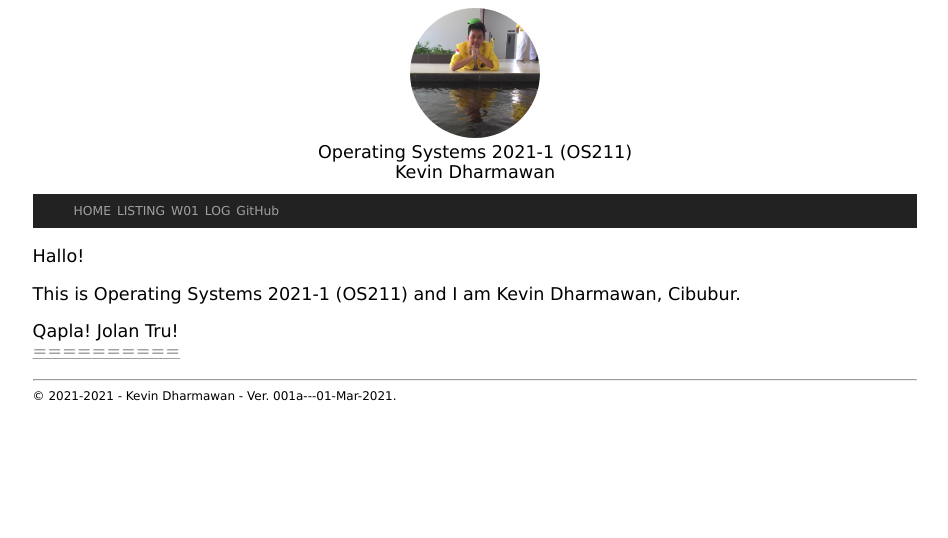
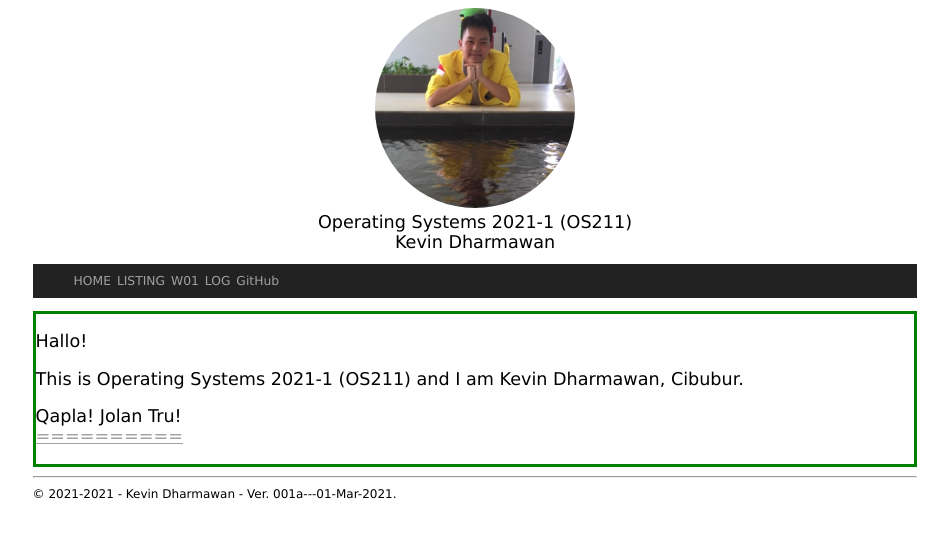
Before and after one commit to kevindharmawan/test-pages, a Jekyll site: the page built from index.md, in a window 1280 px wide. Shown: the top 538 px of the page, without its empty margins (165-1113 px from the left). Built offline with Jekyll 4.4.1, drawn with Linux system fonts in a browser that asks for light colours.

Commit message:
Edit styling 6

```diff
--- a/_layouts/layout.html
+++ b/_layouts/layout.html
@@ -12,7 +12,7 @@
   <div class="row">
     <center>
     <div>
-      <img src="{{ site.baseurl }}/assets/images/profile.jpg" alt="Cicak Bin Kadal" style="width:130px; border-radius:50%">
+      <img src="{{ site.baseurl }}/assets/images/profile.jpg" alt="Cicak Bin Kadal" style="width:200px; border-radius:50%">
     </div>
     <div>
       {% if page.title %}{{ page.title | escape }}
@@ -42,7 +42,7 @@
   </div>
   </header>
   {% include navbar.html %}
-  <section>
+  <section class="info">
      {{ content }}
   </section>
   {% include footer.html %}
--- a/assets/css/style.css
+++ b/assets/css/style.css
@@ -136,6 +136,10 @@
   font-size: 12px;
 }
 
+.info {
+  border: 3px solid green;
+}
+
 pre {
   border:        3px solid rgba(255, 255, 255, 0.15);
   padding:       10px;
```
Also changed, not shown: assets/images/profile.jpg.
